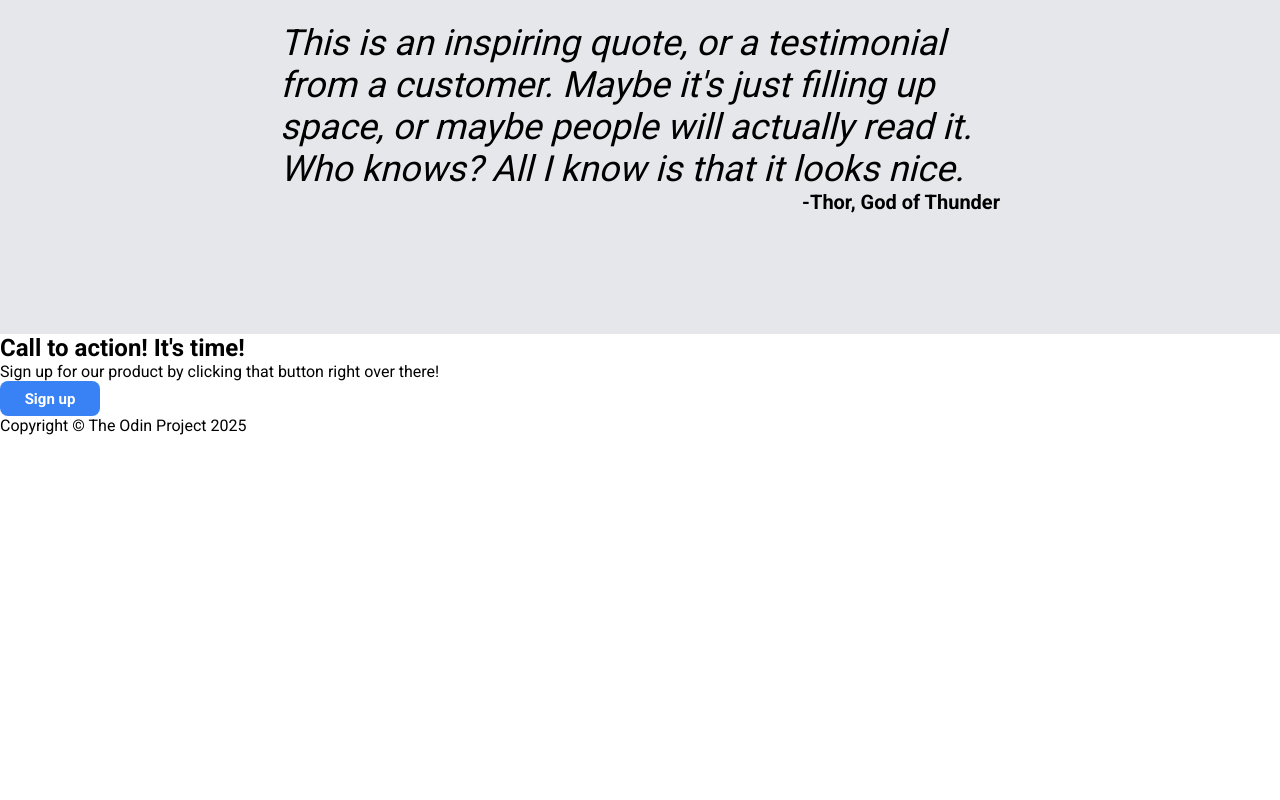
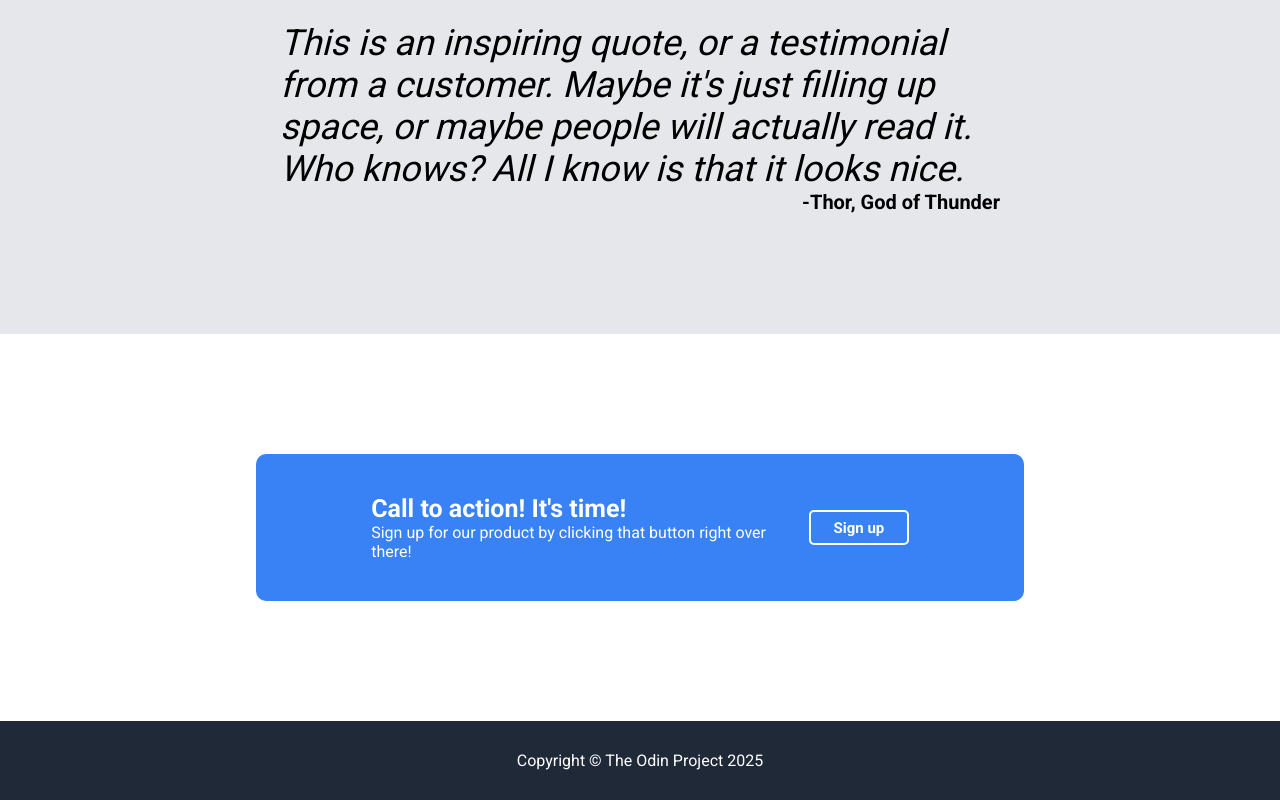
Before and after one commit to cee2tall/odin-landing-page, a plain HTML site: page index.html in a window 1280 px wide. Shown: the part 1154-1954 px from the top of the page. Before the commit the page ends 1589 px from the top, so only its background shows below. Drawn offline with Linux system fonts and the light colour scheme.

Commit message:
Finish notification section and footer

```diff
--- a/index.html
+++ b/index.html
@@ -75,10 +75,11 @@
       </div>
       <div class="thor">-Thor, God of Thunder</div>
     </div>
-    <div>
+    <div class="flex notification-section">
       <!-- section that has the sign up notification -->
-      <div>
+      <div class="flex notification">
         <!-- notification that shows the color and words -->
+        <div class="flex inside">
           <div>
             <h2>Call to action! It's time!</h2>
             <p>
@@ -88,6 +89,7 @@
           <button>Sign up</button>
         </div>
       </div>
+    </div>
     <footer>Copyright © The Odin Project 2025</footer>
   </body>
 </html>
--- a/styles.css
+++ b/styles.css
@@ -51,7 +51,8 @@ a {
 header,
 .information,
 .quote-text,
-.thor {
+.thor,
+.notification {
   width: 60%;
 }
 
@@ -69,7 +70,7 @@ header,
   color: #e5e7eb;
 }
 
-button {
+.main-left button {
   background-color: #3882f6;
   border: none;
   border-radius: 8px;
@@ -149,3 +150,46 @@ button {
   font-size: 20px;
   font-weight: 900;
 }
+
+.notification-section {
+  align-items: center;
+  justify-content: center;
+  padding: 120px 0;
+}
+
+.notification {
+  background-color: #3882f6;
+  border-radius: 10px;
+  color: white;
+  padding: 40px 0;
+  justify-content: center;
+}
+
+.inside {
+  justify-content: space-between;
+  width: 70%;
+  align-items: center;
+}
+
+.inside h2 {
+  font-size: 25px;
+}
+
+.inside button {
+  font-size: 18px;
+  border: solid white 2px;
+  border-radius: 5px;
+  background-color: #3882f6;
+  height: 35px;
+  width: 100px;
+  color: white;
+  font-weight: 900;
+  font-size: 15px;
+}
+
+footer {
+  background-color: #1f2937;
+  color: white;
+  text-align: center;
+  padding: 30px 0;
+}
```
Lines whose indentation alone changed are shown as unchanged.
